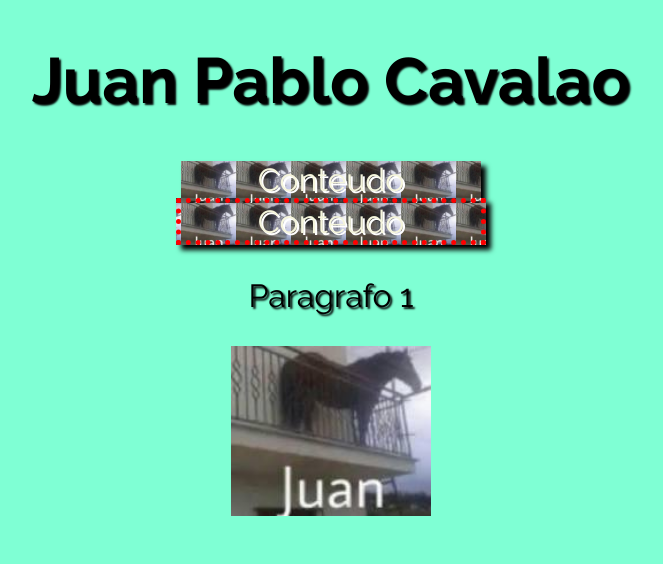
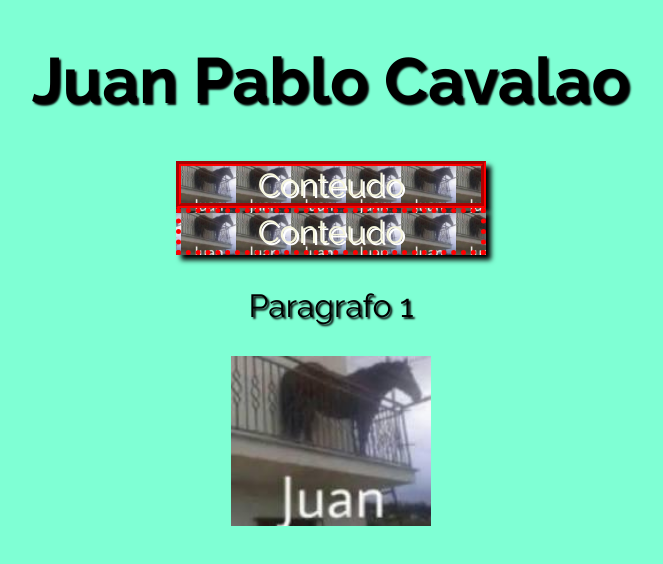
Before and after one commit to guedesss01/2b_inez, a plain HTML site: page index.html in a window 1280 px wide. Shown: the whole page, without its empty margins (309-972 px from the left). Drawn offline with Linux system fonts and the light colour scheme.

Commit message:
Update estilo.css

```diff
--- a/estilo.css
+++ b/estilo.css
@@ -17,7 +17,7 @@ div {
     box-shadow: 5px 5px 5px black;
 }
 #item1 {
-    border: 5p groove red;
+    border: 5px groove red;
 
 }
 #item2 {
```
